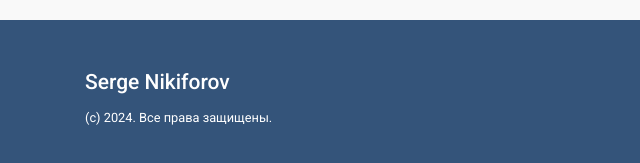
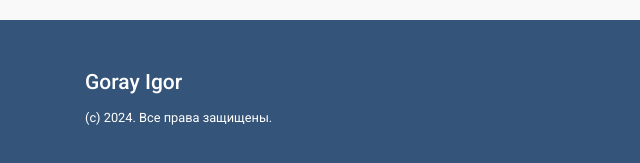
Before and after one commit to Floomin/HW_07, a plain HTML site: page index.html in a window 1280 px wide. Shown: the part 2382-2545 px from the top of the page, 0-640 px from the left. Drawn offline with Linux system fonts and the light colour scheme.

Commit message:
Chenge name

```diff
--- a/index.html
+++ b/index.html
@@ -191,7 +191,7 @@
     <!-- Нижняя часть сайта -->
     <footer class="footer">
       <div class="container">
-        <div class="footer__name">Serge Nikiforov</div>
+        <div class="footer__name">Goray Igor</div>
         <div class="footer__copyright">(с) 2024. Все права защищены.</div>
       </div>
     </footer>
```
